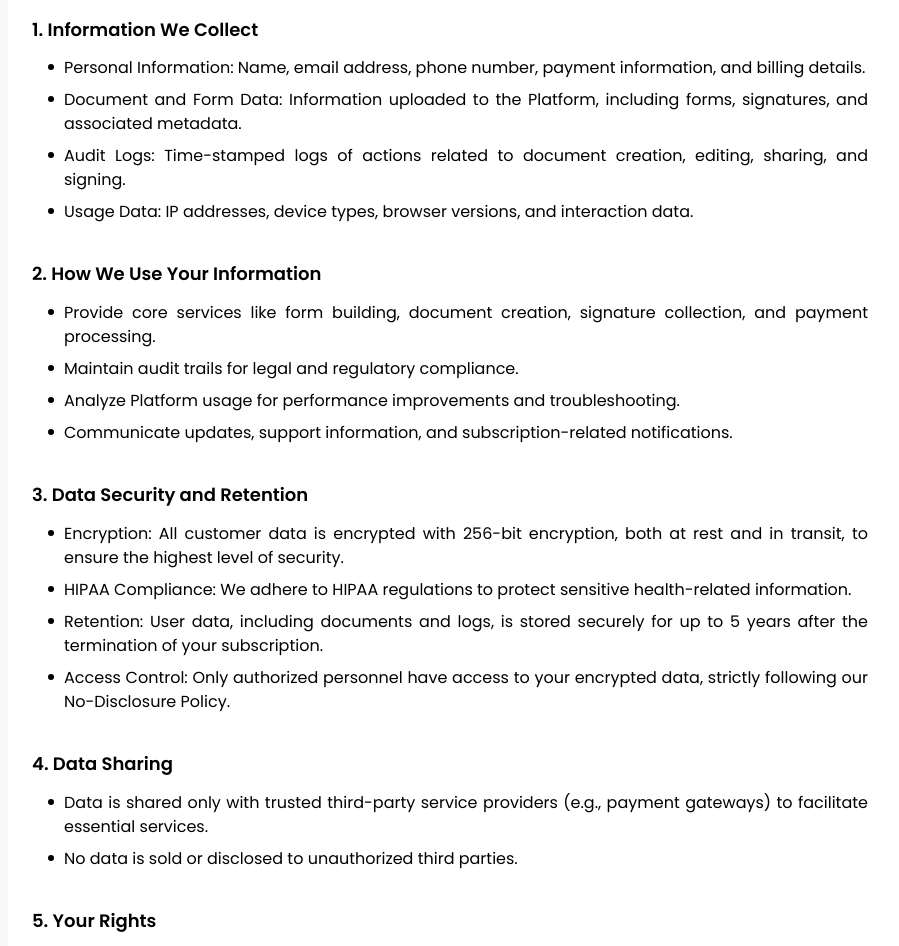
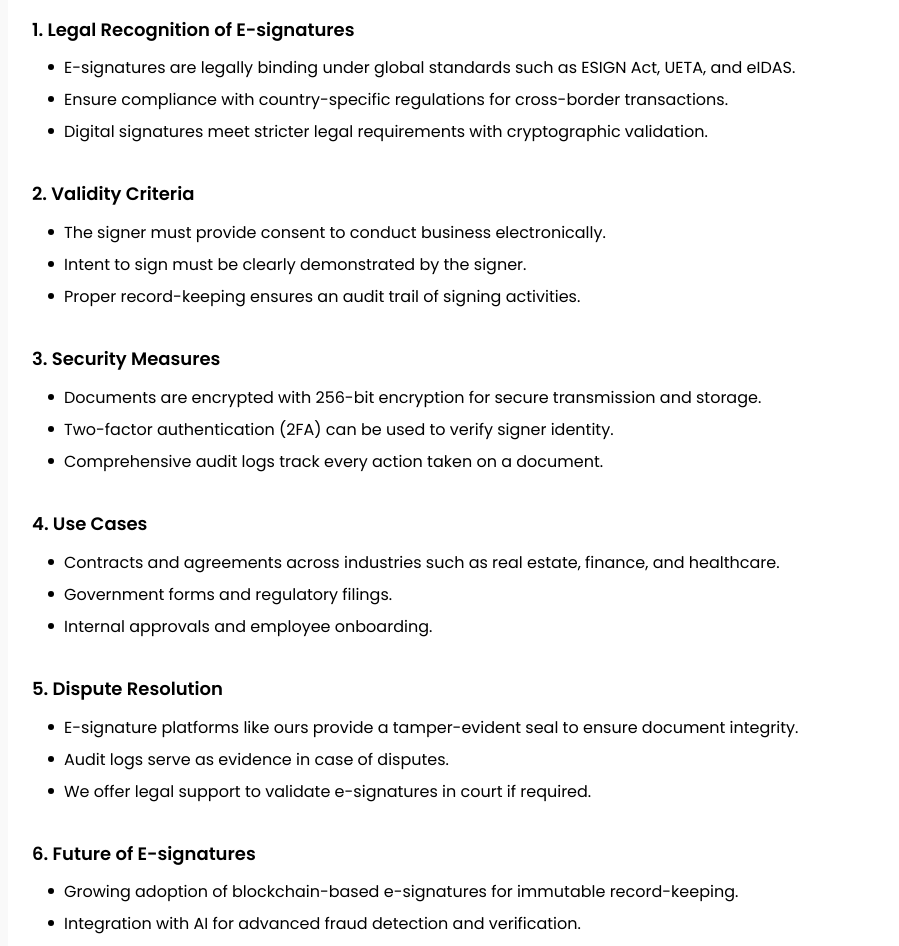
Before and after one commit to 8shivram8/cms-docker-test, a React (Create React App) app: page /e-signature-legality in a window 1280 px wide. Shown: the part 240-1186 px from the top of the page, without its empty margins (182-1081 px from the left). Built offline with nearby package versions, Linux system fonts and the light colour scheme.

Commit message:
added security based content

```diff
--- a/src/new components/security pages/LegalityNew.jsx
+++ b/src/new components/security pages/LegalityNew.jsx
@@ -1,6 +1,7 @@
 import React from 'react';
-import { Box, Container, Typography, List, ListItem, ListItemText, useMediaQuery,ListItemIcon, useTheme } from '@mui/material';
-import logo from '../../assets/AcoSignLogo.png'
+import { Box, Container, Typography, List, ListItem, ListItemText, useMediaQuery, ListItemIcon, useTheme } from '@mui/material';
+import logo from '../../assets/AcoSignLogo.png';
+
 const LegalityNew = () => {
     const theme = useTheme();
     const isMobile = useMediaQuery(theme.breakpoints.down('sm'));
@@ -8,51 +9,51 @@ const LegalityNew = () => {
 
     const sections = [
         {
-            title: '1. Information We Collect',
+            title: '1. Legal Recognition of E-signatures',
             subtitles: [
-                'Personal Information: Name, email address, phone number, payment information, and billing details.',
-                'Document and Form Data: Information uploaded to the Platform, including forms, signatures, and associated metadata.',
-                'Audit Logs: Time-stamped logs of actions related to document creation, editing, sharing, and signing.',
-                'Usage Data: IP addresses, device types, browser versions, and interaction data.',
+                'E-signatures are legally binding under global standards such as ESIGN Act, UETA, and eIDAS.',
+                'Ensure compliance with country-specific regulations for cross-border transactions.',
+                'Digital signatures meet stricter legal requirements with cryptographic validation.',
             ],
         },
         {
-            title: '2. How We Use Your Information',
+            title: '2. Validity Criteria',
             subtitles: [
-                'Provide core services like form building, document creation, signature collection, and payment processing.',
-                'Maintain audit trails for legal and regulatory compliance.',
-                'Analyze Platform usage for performance improvements and troubleshooting.',
-                'Communicate updates, support information, and subscription-related notifications.',
+                'The signer must provide consent to conduct business electronically.',
+                'Intent to sign must be clearly demonstrated by the signer.',
+                'Proper record-keeping ensures an audit trail of signing activities.',
             ],
         },
         {
-            title: '3. Data Security and Retention',
+            title: '3. Security Measures',
             subtitles: [
-                'Encryption: All customer data is encrypted with 256-bit encryption, both at rest and in transit, to ensure the highest level of security.',
-                'HIPAA Compliance: We adhere to HIPAA regulations to protect sensitive health-related information.',
-                'Retention: User data, including documents and logs, is stored securely for up to 5 years after the termination of your subscription.',
-                'Access Control: Only authorized personnel have access to your encrypted data, strictly following our No-Disclosure Policy.',
+                'Documents are encrypted with 256-bit encryption for secure transmission and storage.',
+                'Two-factor authentication (2FA) can be used to verify signer identity.',
+                'Comprehensive audit logs track every action taken on a document.',
             ],
         },
         {
-            title: '4. Data Sharing',
+            title: '4. Use Cases',
             subtitles: [
-                'Data is shared only with trusted third-party service providers (e.g., payment gateways) to facilitate essential services.',
-                'No data is sold or disclosed to unauthorized third parties.',
+                'Contracts and agreements across industries such as real estate, finance, and healthcare.',
+                'Government forms and regulatory filings.',
+                'Internal approvals and employee onboarding.',
             ],
         },
         {
-            title: '5. Your Rights',
+            title: '5. Dispute Resolution',
             subtitles: [
-                'Access or delete your personal data.',
-                'Opt out of non-essential communications.',
-                'Submit complaints to info@coalitionify.com regarding data usage or security.',
+                'E-signature platforms like ours provide a tamper-evident seal to ensure document integrity.',
+                'Audit logs serve as evidence in case of disputes.',
+                'We offer legal support to validate e-signatures in court if required.',
             ],
         },
         {
-            title: '6. Changes to This Policy',
+            title: '6. Future of E-signatures',
             subtitles: [
-                'We may revise this Privacy Policy from time to time. Continued use of the Platform constitutes acceptance of these changes.',
+                'Growing adoption of blockchain-based e-signatures for immutable record-keeping.',
+                'Integration with AI for advanced fraud detection and verification.',
+                'Enhanced global regulatory frameworks for seamless cross-border use.',
             ],
         },
     ];
@@ -76,27 +77,13 @@ const LegalityNew = () => {
                     justifyContent: 'flex-start',
                 }}
             >
-                {/* <Typography
-                    variant="h6"
-                    ml={4}
-                    my={2}
-                    sx={{
-                        fontWeight: 600,
-                        fontSize: isMobile ? '12px' : isTablet ? '14px' : '16px',
-                    }}
-                >
-                    Coalitionify
-                </Typography> */}
-                <img src={logo} width="140" height="auto" style={{marginLeft:5}}/>
+                <img src={logo} width="140" height="auto" style={{ marginLeft: 5 }} />
             </Box>
             <Container
                 maxWidth="md"
                 sx={{
                     backgroundColor: 'white',
-                    // borderRadius: 2,
-                    // boxShadow: theme.shadows[2],
                     padding: 4,
-                    // marginTop: 4,
                     textAlign: 'left',
                 }}
             >
@@ -106,7 +93,7 @@ const LegalityNew = () => {
                     gutterBottom
                     sx={{ fontWeight: 'bold', fontSize: isMobile ? '20px' : isTablet ? '22px' : '24px' }}
                 >
-                    E-signature legality
+                    E-signature Legality
                 </Typography>
                 <Typography
                     variant="subtitle1"
@@ -125,16 +112,14 @@ const LegalityNew = () => {
                         fontSize: isMobile ? '12px' : isTablet ? '14px' : '16px',
                     }}
                 >
-                    Coalitionify Innovate Pvt Ltd ("we," "our," or "us") is committed to protecting the privacy and security of
-                    our users ("you," "your"). This Privacy Policy explains how we collect, use, disclose, and safeguard your
-                    information when you use our signature workflow platform ("Platform").
+                    Coalitionify Innovate Pvt Ltd ("we," "our," or "us") ensures that electronic signatures comply with applicable laws and offer the highest level of security and reliability. This section outlines the legality and application of e-signatures.
                 </Typography>
                 {sections.map((section, index) => (
                     <Box key={index} sx={{ marginTop: 3 }}>
                         <Typography variant="h6" sx={{ fontWeight: 600, fontSize: '18px' }}>
                             {section.title}
                         </Typography>
-                        <List sx={{ paddingLeft: 2,}}>
+                        <List sx={{ paddingLeft: 2 }}>
                             {section.subtitles.map((subtitle, idx) => (
                                 <ListItem
                                     key={idx}
@@ -174,7 +159,6 @@ const LegalityNew = () => {
                                 </ListItem>
                             ))}
                         </List>
-
                     </Box>
                 ))}
             </Container>
--- a/src/new components/security pages/TrustSecurity.jsx
+++ b/src/new components/security pages/TrustSecurity.jsx
@@ -1,6 +1,7 @@
 import React from 'react';
-import { Box, Container, Typography, List, ListItem, ListItemText, useMediaQuery,ListItemIcon, useTheme } from '@mui/material';
-import logo from '../../assets/AcoSignLogo.png'
+import { Box, Container, Typography, List, ListItem, ListItemText, useMediaQuery, ListItemIcon, useTheme } from '@mui/material';
+import logo from '../../assets/AcoSignLogo.png';
+
 const TrustSecurity = () => {
     const theme = useTheme();
     const isMobile = useMediaQuery(theme.breakpoints.down('sm'));
@@ -8,51 +9,51 @@ const TrustSecurity = () => {
 
     const sections = [
         {
-            title: '1. Information We Collect',
+            title: '1. Data Collection and Usage',
             subtitles: [
-                'Personal Information: Name, email address, phone number, payment information, and billing details.',
-                'Document and Form Data: Information uploaded to the Platform, including forms, signatures, and associated metadata.',
-                'Audit Logs: Time-stamped logs of actions related to document creation, editing, sharing, and signing.',
-                'Usage Data: IP addresses, device types, browser versions, and interaction data.',
+                'We collect only the necessary information required for delivering our services, including your name, email address, and usage data.',
+                'Your data is used exclusively for enhancing security and providing a seamless user experience.',
+                'We do not collect sensitive data without your explicit consent.',
             ],
         },
         {
-            title: '2. How We Use Your Information',
+            title: '2. Secure Storage and Encryption',
             subtitles: [
-                'Provide core services like form building, document creation, signature collection, and payment processing.',
-                'Maintain audit trails for legal and regulatory compliance.',
-                'Analyze Platform usage for performance improvements and troubleshooting.',
-                'Communicate updates, support information, and subscription-related notifications.',
+                'All data is encrypted using industry-leading standards (256-bit encryption) both at rest and in transit.',
+                'Your personal and document data is stored in highly secure data centers.',
+                'Regular audits and penetration tests are conducted to identify and mitigate potential risks.',
             ],
         },
         {
-            title: '3. Data Security and Retention',
+            title: '3. Commitment to Confidentiality',
             subtitles: [
-                'Encryption: All customer data is encrypted with 256-bit encryption, both at rest and in transit, to ensure the highest level of security.',
-                'HIPAA Compliance: We adhere to HIPAA regulations to protect sensitive health-related information.',
-                'Retention: User data, including documents and logs, is stored securely for up to 5 years after the termination of your subscription.',
-                'Access Control: Only authorized personnel have access to your encrypted data, strictly following our No-Disclosure Policy.',
+                'We adhere to strict confidentiality agreements to ensure your data is never shared without your permission.',
+                'No unauthorized personnel or third parties have access to your data.',
+                'We follow a strict No-Disclosure Policy to safeguard sensitive information.',
             ],
         },
         {
-            title: '4. Data Sharing',
+            title: '4. Access Control',
             subtitles: [
-                'Data is shared only with trusted third-party service providers (e.g., payment gateways) to facilitate essential services.',
-                'No data is sold or disclosed to unauthorized third parties.',
+                'Access to data is granted only to authorized personnel based on roles and responsibilities.',
+                'Multi-factor authentication and logging ensure secure access management.',
+                'Unauthorized access attempts are actively monitored and addressed immediately.',
             ],
         },
         {
-            title: '5. Your Rights',
+            title: '5. Compliance and Certifications',
             subtitles: [
-                'Access or delete your personal data.',
-                'Opt out of non-essential communications.',
-                'Submit complaints to info@coalitionify.com regarding data usage or security.',
+                'We comply with global security standards such as GDPR, HIPAA, and SOC 2.',
+                'Our platform undergoes regular compliance reviews to meet evolving regulations.',
+                'You can request a copy of our security compliance certifications by contacting us.',
             ],
         },
         {
-            title: '6. Changes to This Policy',
+            title: '6. Your Security Rights',
             subtitles: [
-                'We may revise this Privacy Policy from time to time. Continued use of the Platform constitutes acceptance of these changes.',
+                'Request access to your data or opt for data deletion.',
+                'Report security concerns or vulnerabilities by reaching out to security@coalitionify.com.',
+                'Receive prompt updates about any security-related changes that might impact your data.',
             ],
         },
     ];
@@ -76,27 +77,13 @@ const TrustSecurity = () => {
                     justifyContent: 'flex-start',
                 }}
             >
-                {/* <Typography
-                    variant="h6"
-                    ml={4}
-                    my={2}
-                    sx={{
-                        fontWeight: 600,
-                        fontSize: isMobile ? '12px' : isTablet ? '14px' : '16px',
-                    }}
-                >
-                    Coalitionify
-                </Typography> */}
-                <img src={logo} width="140" height="auto" style={{marginLeft:5}}/>
+                <img src={logo} width="140" height="auto" style={{ marginLeft: 5 }} />
             </Box>
             <Container
                 maxWidth="md"
                 sx={{
                     backgroundColor: 'white',
-                    // borderRadius: 2,
-                    // boxShadow: theme.shadows[2],
                     padding: 4,
-                    // marginTop: 4,
                     textAlign: 'left',
                 }}
             >
@@ -125,16 +112,15 @@ const TrustSecurity = () => {
                         fontSize: isMobile ? '12px' : isTablet ? '14px' : '16px',
                     }}
                 >
-                    Coalitionify Innovate Pvt Ltd ("we," "our," or "us") is committed to protecting the privacy and security of
-                    our users ("you," "your"). This Privacy Policy explains how we collect, use, disclose, and safeguard your
-                    information when you use our signature workflow platform ("Platform").
+                    At Coalitionify Innovate Pvt Ltd, we prioritize your trust and security. This document outlines our
+                    commitment to protecting your data and ensuring a secure experience on our platform.
                 </Typography>
                 {sections.map((section, index) => (
                     <Box key={index} sx={{ marginTop: 3 }}>
                         <Typography variant="h6" sx={{ fontWeight: 600, fontSize: '18px' }}>
                             {section.title}
                         </Typography>
-                        <List sx={{ paddingLeft: 2,}}>
+                        <List sx={{ paddingLeft: 2 }}>
                             {section.subtitles.map((subtitle, idx) => (
                                 <ListItem
                                     key={idx}
@@ -174,7 +160,6 @@ const TrustSecurity = () => {
                                 </ListItem>
                             ))}
                         </List>
-
                     </Box>
                 ))}
             </Container>
```
